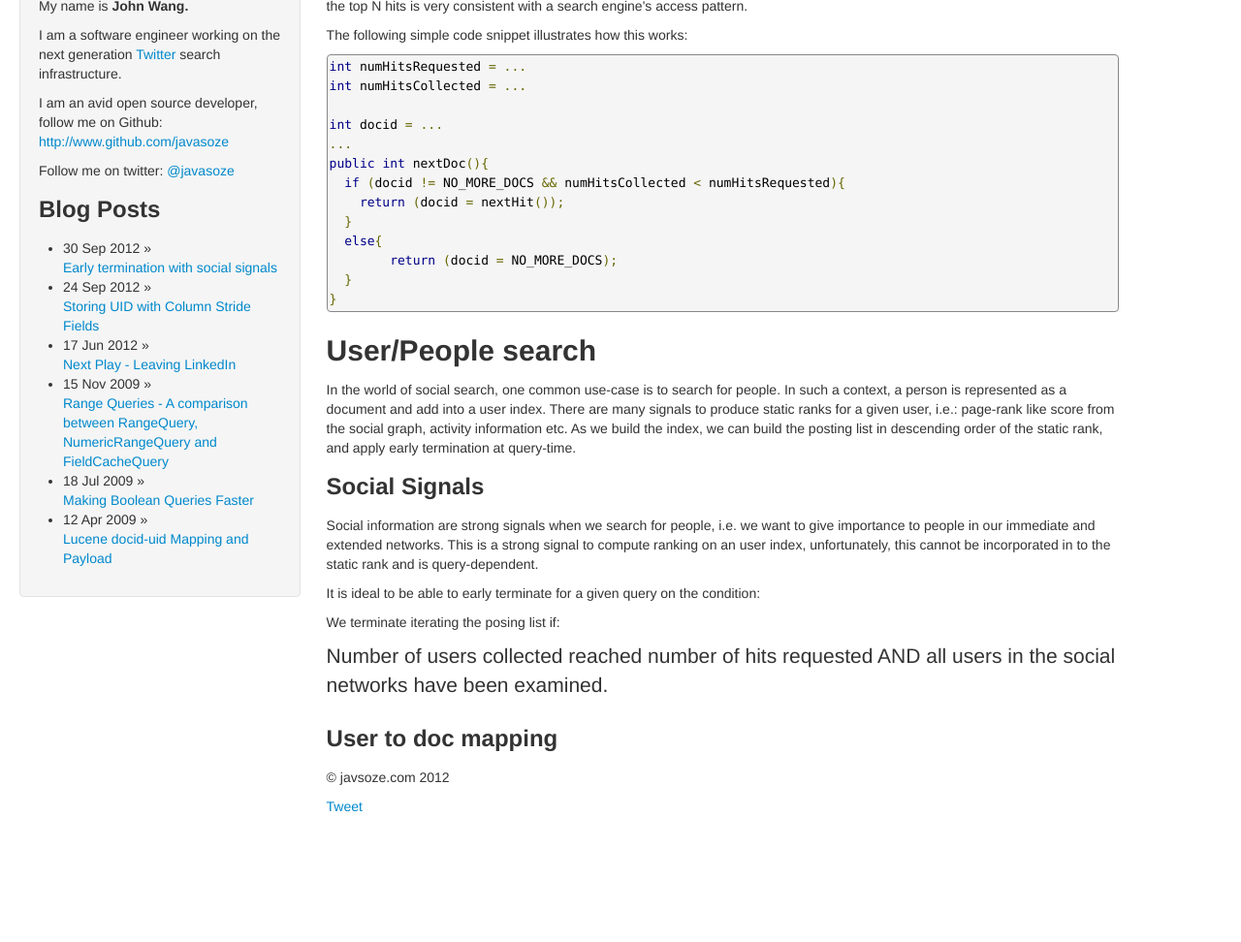
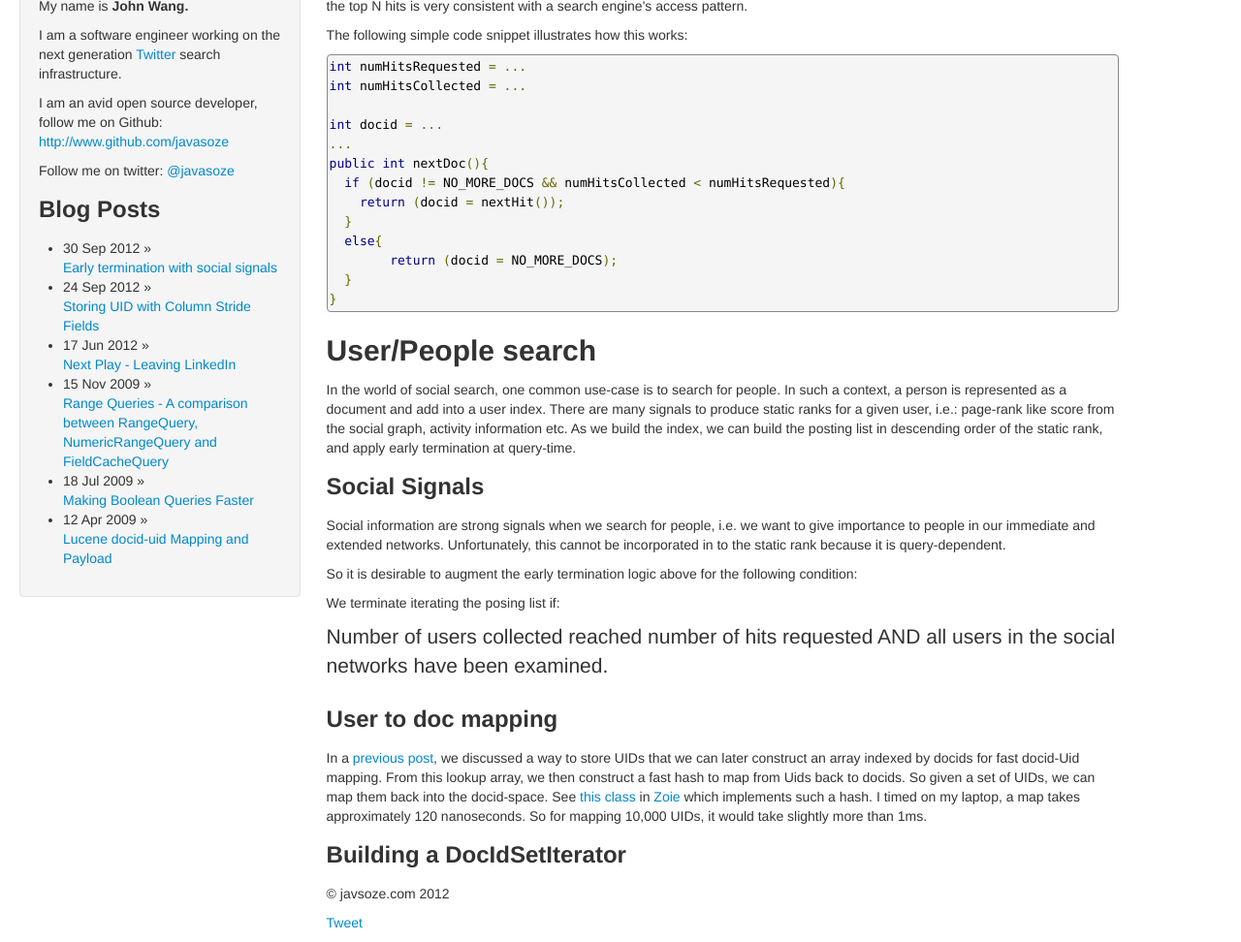
Before and after one commit to javasoze/javasoze.github.com, a Jekyll site: the page built from _posts/2012-09-30-early-termination-with-social-signals.html, in a window 1280 px wide and 1256 px high, cut to the strip 284-1256 px from the top of the window. Shown: the whole strip at 97% size. Built offline with Jekyll 4.4.1, drawn with Linux system fonts in a browser that asks for light colours; nearby versions of some CDN libraries; Markdown is read by kramdown in place of the engine named in the settings; comment, search, counter and statistics services are not loaded.

Commit message:
clean up

```diff
--- a/_posts/2012-09-30-early-termination-with-social-signals.html
+++ b/_posts/2012-09-30-early-termination-with-social-signals.html
@@ -33,10 +33,10 @@ public int nextDoc(){
 </p>
 <h3>Social Signals</h3>
 <p>
-	Social information are strong signals when we search for people, i.e. we want to give importance to people in our immediate and extended networks. This is a strong signal to compute ranking on an user index, unfortunately, this cannot be incorporated in to the static rank and is query-dependent.
+	Social information are strong signals when we search for people, i.e. we want to give importance to people in our immediate and extended networks. Unfortunately, this cannot be incorporated in to the static rank because it is query-dependent.
 </p>
 <p>
-	It is ideal to be able to early terminate for a given query on the condition:
+	So it is desirable to augment the early termination logic above for the following condition:
 </p>
 <p>
 	We terminate iterating the posing list if:
@@ -46,4 +46,6 @@ public int nextDoc(){
 </p>
 <h3>User to doc mapping</h3>
 <p>
+	In a <a href="/2012/09/24/lucene-uid-docid-mapping.html">previous post</a>, we discussed a way to store UIDs that we can later construct an array indexed by docids for fast docid-Uid mapping. From this lookup array, we then construct a fast hash to map from Uids back to docids. So given a set of UIDs, we can map them back into the docid-space. See <a href="#">this class</a> in <a href="#">Zoie</a> which implements such a hash. I timed on my laptop, a map takes approximately 120 nanoseconds. So for mapping 10,000 UIDs, it would take slightly more than 1ms.
 </p>
+<h3>Building a DocIdSetIterator</h3>
```
